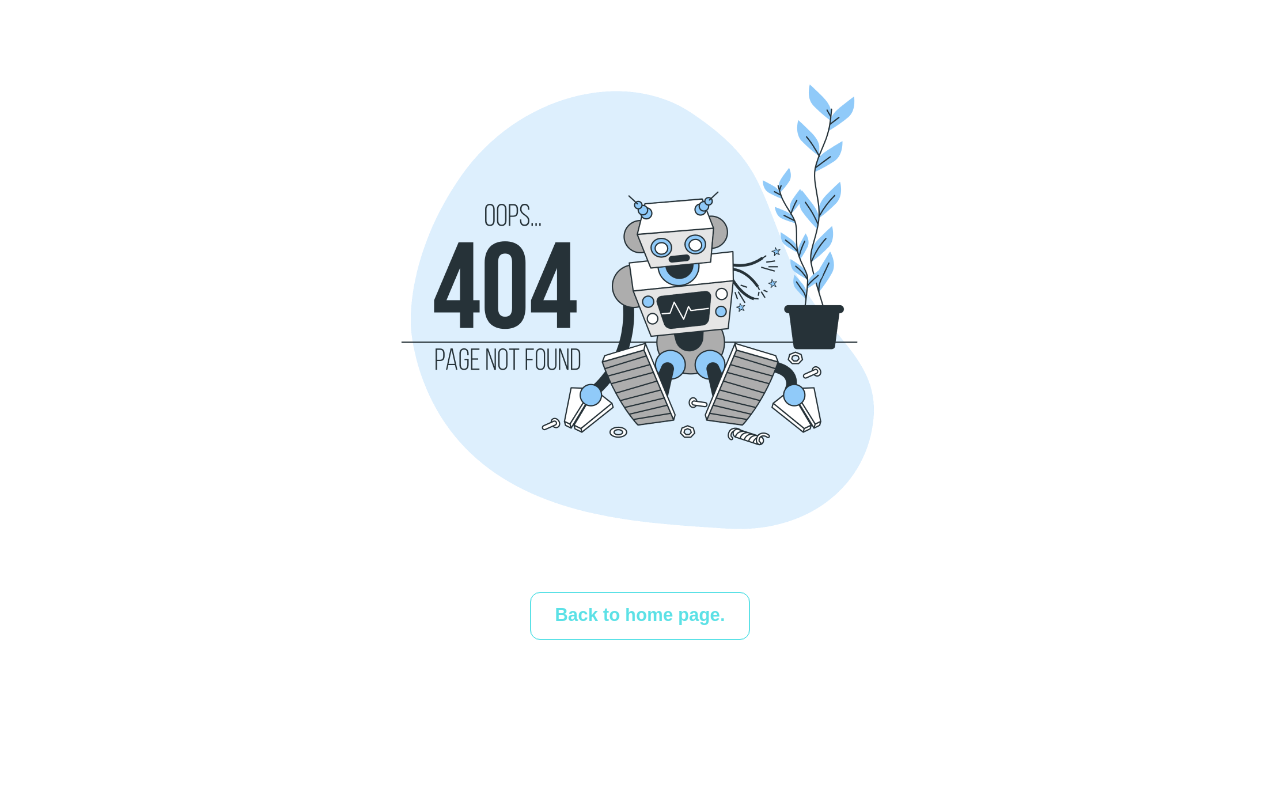
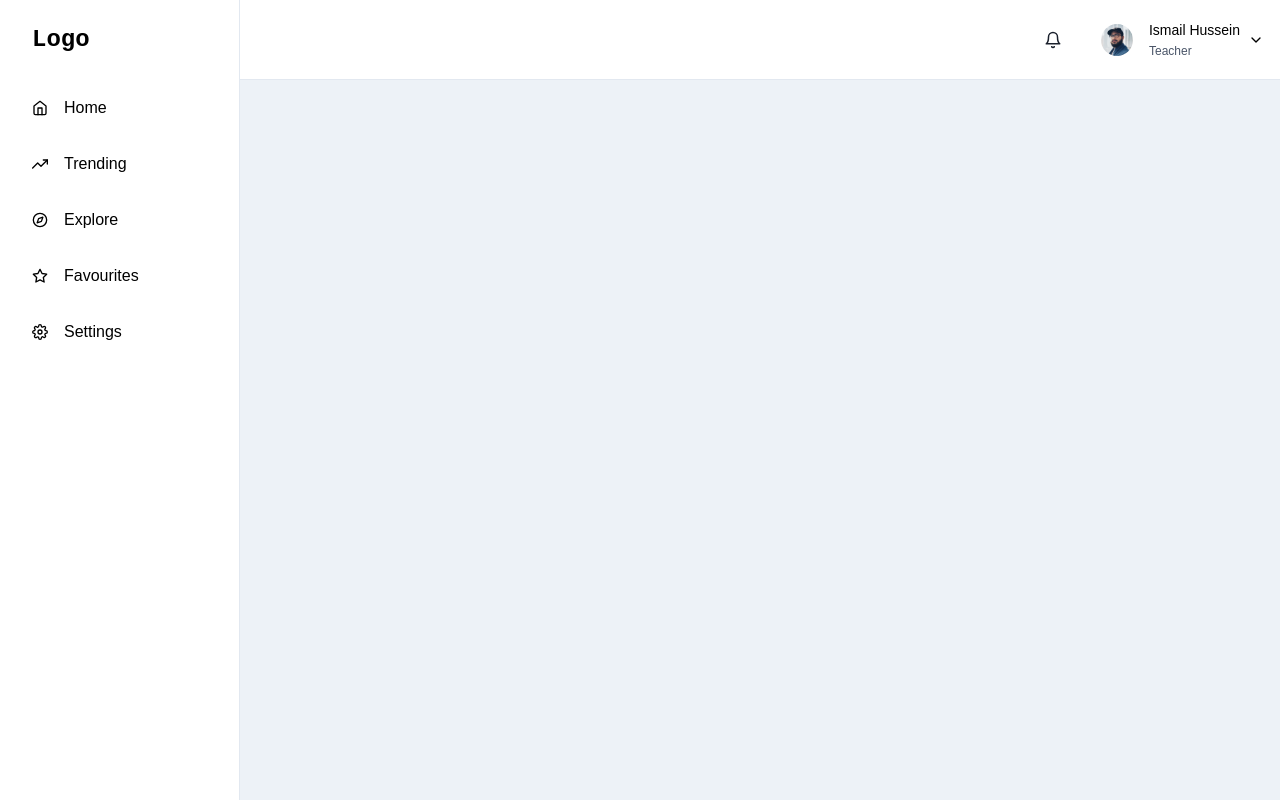
Before and after one commit to notAnii/facial-recognition-attendance-system, a Next.js app: page /user_home in a window 1280 px wide. Before the commit this address had no page. Built offline with nearby package versions, Linux system fonts and the light colour scheme.

Commit message:
User home page was made here

```diff
--- a/src/components/signup/hero.tsx
+++ b/src/components/signup/hero.tsx
@@ -4,7 +4,7 @@
 
 const Hero = (props: Props) => {
   return (
-    <h1>Encara Messi</h1>
+    <h1>Sign Up Page</h1>
   )
 }
 
--- /dev/null
+++ b/src/components/user_home/hero.tsx
@@ -0,0 +1,226 @@
+import React, { ReactNode, useState } from 'react';
+import {
+  IconButton,
+  Avatar,
+  Box,
+  CloseButton,
+  Flex,
+  HStack,
+  VStack,
+  Icon,
+  useColorModeValue,
+  Link,
+  Drawer,
+  DrawerContent,
+  Text,
+  useDisclosure,
+  BoxProps,
+  FlexProps,
+  Menu,
+  MenuButton,
+  MenuDivider,
+  MenuItem,
+  MenuList,
+} from '@chakra-ui/react';
+import {
+  FiHome,
+  FiTrendingUp,
+  FiCompass,
+  FiStar,
+  FiSettings,
+  FiMenu,
+  FiBell,
+  FiChevronDown,
+} from 'react-icons/fi';
+import { IconType } from 'react-icons';
+import { ReactText } from 'react';
+
+interface LinkItemProps {
+  name: string;
+  icon: IconType;
+}
+const LinkItems: Array<LinkItemProps> = [
+  { name: 'Home', icon: FiHome },
+  { name: 'Trending', icon: FiTrendingUp },
+  { name: 'Explore', icon: FiCompass },
+  { name: 'Favourites', icon: FiStar },
+  { name: 'Settings', icon: FiSettings },
+];
+
+export default function SidebarWithHeader({
+  children,
+}: {
+  children: ReactNode;
+}) {
+  const { isOpen, onOpen, onClose } = useDisclosure();
+  const [navSize, changeNavSize] = useState("large")
+  return (
+    <Box minH="100vh" bg={useColorModeValue('gray.100', 'gray.900')}>
+      <SidebarContent
+        onClose={() => onClose}
+        display={{ base: 'none', md: 'block' }}
+      />
+      <Drawer
+        autoFocus={false}
+        isOpen={isOpen}
+        placement="left"
+        onClose={onClose}
+        returnFocusOnClose={false}
+        onOverlayClick={onClose}
+        size="full">
+        <DrawerContent>
+          <SidebarContent onClose={onClose} />
+        </DrawerContent>
+      </Drawer>
+      {/* mobilenav */}
+      <MobileNav onOpen={onOpen} />
+      <Box ml={{ base: 0, md: 60 }} p="4">
+        {children}
+      </Box>
+    </Box>
+  );
+}
+
+interface SidebarProps extends BoxProps {
+  onClose: () => void;
+}
+
+const SidebarContent = ({ onClose, ...rest }: SidebarProps) => {
+  return (
+    <Box
+      transition="3s ease"
+      bg={useColorModeValue('white', 'gray.900')}
+      borderRight="1px"
+      borderRightColor={useColorModeValue('gray.200', 'gray.700')}
+      w={{ base: 'full', md: 60 }}
+      pos="fixed"
+      h="full"
+      {...rest}>
+      <Flex h="20" alignItems="center" mx="8" justifyContent="space-between">
+        <Text fontSize="2xl" fontFamily="monospace" fontWeight="bold">
+          Logo
+        </Text>
+        <CloseButton display={{ base: 'flex', md: 'none' }} onClick={onClose} />
+      </Flex>
+      {LinkItems.map((link) => (
+        <NavItem key={link.name} icon={link.icon}>
+          {link.name}
+        </NavItem>
+      ))}
+    </Box>
+  );
+};
+
+interface NavItemProps extends FlexProps {
+  icon: IconType;
+  children: ReactText;
+}
+const NavItem = ({ icon, children, ...rest }: NavItemProps) => {
+  return (
+    <Link href="#" style={{ textDecoration: 'none' }} _focus={{ boxShadow: 'none' }}>
+      <Flex
+        align="center"
+        p="4"
+        mx="4"
+        borderRadius="lg"
+        role="group"
+        cursor="pointer"
+        _hover={{
+          bg: 'cyan.400',
+          color: 'white',
+        }}
+        {...rest}>
+        {icon && (
+          <Icon
+            mr="4"
+            fontSize="16"
+            _groupHover={{
+              color: 'white',
+            }}
+            as={icon}
+          />
+        )}
+        {children}
+      </Flex>
+    </Link>
+  );
+};
+
+interface MobileProps extends FlexProps {
+  onOpen: () => void;
+}
+const MobileNav = ({ onOpen, ...rest }: MobileProps) => {
+  return (
+
+    <Flex
+      ml={{ base: 0, md: 60 }}
+      px={{ base: 4, md: 4 }}
+      height="20"
+      alignItems="center"
+      bg={useColorModeValue('white', 'gray.900')}
+      borderBottomWidth="1px"
+      borderBottomColor={useColorModeValue('gray.200', 'gray.700')}
+      justifyContent={{ base: 'space-between', md: 'flex-end' }}
+      {...rest}>
+      <IconButton
+        display={{ base: 'flex', md: 'none' }}
+        onClick={onOpen}
+        variant="outline"
+        aria-label="open menu"
+        icon={<FiMenu />}
+      />
+
+      <Text
+        display={{ base: 'flex', md: 'none' }}
+        fontSize="2xl"
+        fontFamily="monospace"
+        fontWeight="bold">
+        Logo
+      </Text>
+
+      <HStack spacing={{ base: '0', md: '6' }}>
+        <IconButton
+          size="lg"
+          variant="ghost"
+          aria-label="open menu"
+          icon={<FiBell />}
+        />
+        <Flex alignItems={'center'}>
+          <Menu>
+            <MenuButton
+              py={2}
+              transition="all 0.3s"
+              _focus={{ boxShadow: 'none' }}>
+              <HStack>
+                <Avatar
+                  size={'sm'}
+                  src={"/basha.jpg"}
+                />
+                <VStack
+                  display={{ base: 'none', md: 'flex' }}
+                  alignItems="flex-start"
+                  spacing="1px"
+                  ml="2">
+                  <Text fontSize="sm">Ismail Hussein</Text>
+                  <Text fontSize="xs" color="gray.600">
+                    Teacher
+                  </Text>
+                </VStack>
+                <Box display={{ base: 'none', md: 'flex' }}>
+                  <FiChevronDown />
+                </Box>
+              </HStack>
+            </MenuButton>
+            <MenuList
+              bg={useColorModeValue('white', 'gray.900')}
+              borderColor={useColorModeValue('gray.200', 'gray.700')}>
+                <Link href="/" style={{ textDecoration: 'none' }} _focus={{ boxShadow: 'none' }}>
+              <MenuItem>Log out</MenuItem>
+              </Link>
+            </MenuList>
+          </Menu>
+        </Flex>
+      </HStack>
+    </Flex>
+  );
+};
--- a/src/pages/login.tsx
+++ b/src/pages/login.tsx
@@ -25,7 +25,7 @@
       />
 
 
-      <Hero />
+      <Hero/>
 
     </Box>
   );
--- /dev/null
+++ b/src/pages/user_home.tsx
@@ -0,0 +1,17 @@
+import { NextSeo } from 'next-seo'
+import React from 'react'
+import Hero from '../components/user_home/hero'
+import Header from '../components/header'
+
+type Props = {}
+
+const User_Home = (props: Props) => {
+  return (
+    <>
+    <NextSeo title="User_Home" />
+    <Hero children={undefined}/>
+  </>
+  )
+}
+
+export default User_Home
```
Also changed, not shown: src/components/login/hero.tsx (+9 -9 lines), public/basha.jpg (added).
